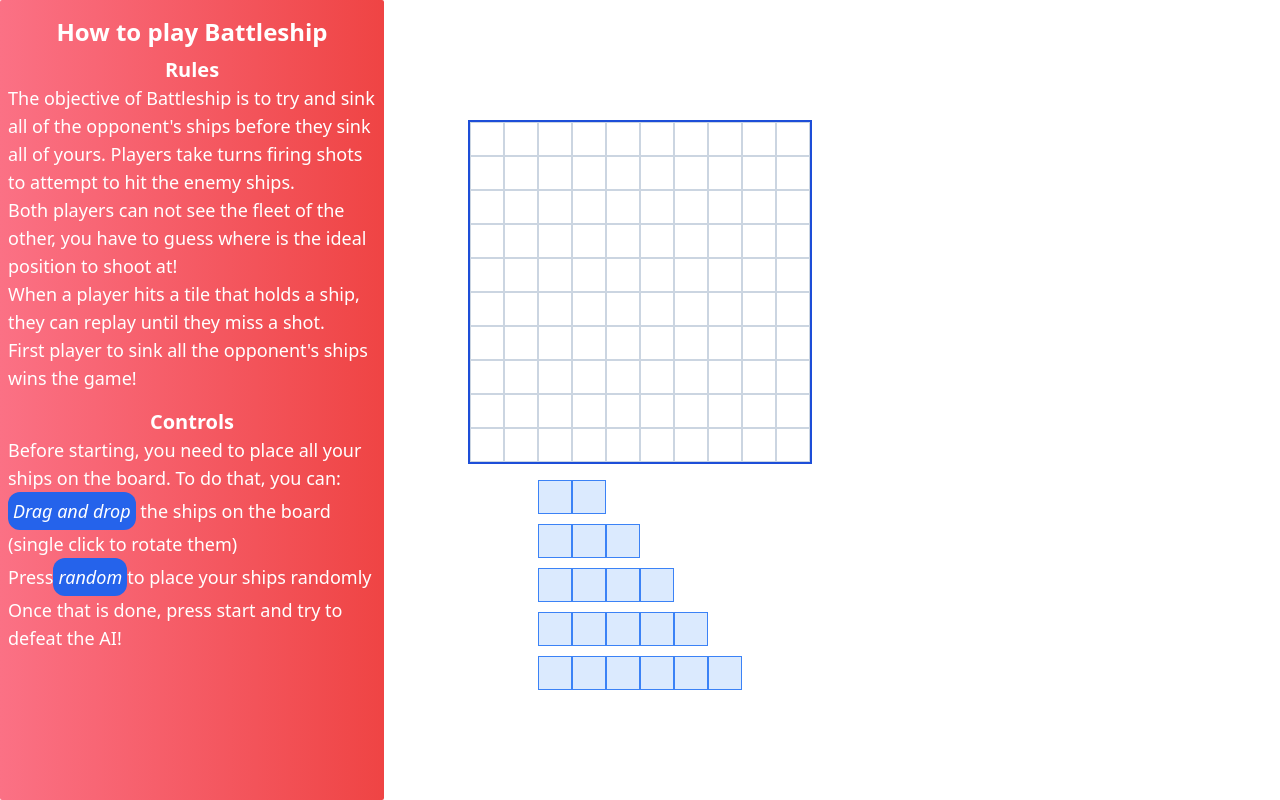
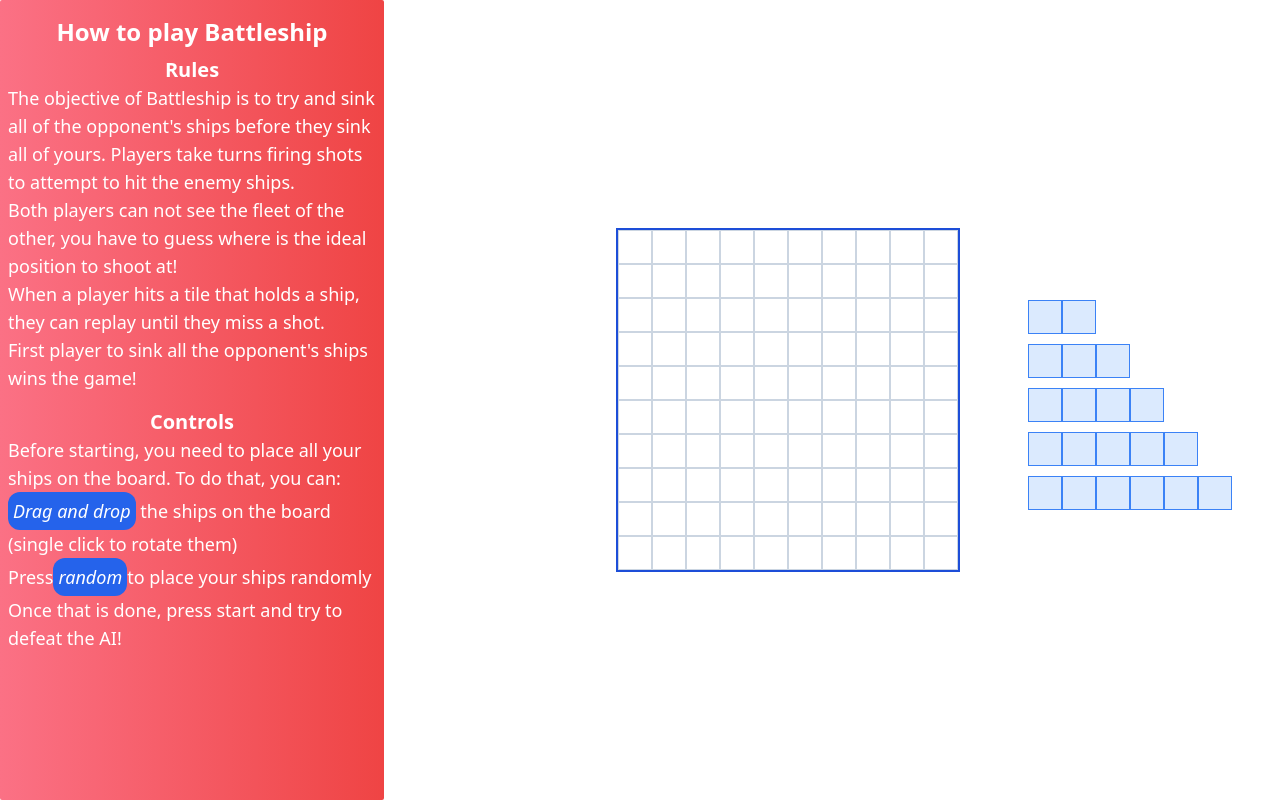
Before and after one commit to PrassesKhadka/Project-BattleShip, a Next.js app in the folder battleship/: page / in a window 1280 px wide. Built offline with nearby package versions, Linux system fonts and the light colour scheme.

Commit message:
Design: updated

```diff
--- a/battleship/app/components/Main.tsx
+++ b/battleship/app/components/Main.tsx
@@ -28,7 +28,7 @@ const Main = () => {
 	return (
 		<div className="relative bg-white w-screen min-h-screen flex justify-center items-center">
 			{!start ? (
-				<div className="absolute left-0 w-[30%] h-full overflow-y-scroll rounded-sm bg-gradient-to-r from-rose-400 to-red-500">
+				<div className="fixed bg-red-300 left-0 w-[30%] min-h-screen overflow-y-scroll rounded-sm bg-gradient-to-r from-rose-400 to-red-500">
 					<Sidebar />
 				</div>
 			) : null}
--- a/battleship/app/components/main_component/Start.tsx
+++ b/battleship/app/components/main_component/Start.tsx
@@ -52,9 +52,9 @@ const Start = ({ player, board, setStart }: Props) => {
 	}
 
 	return (
-		<div className="flex flex-wrap flex-col items-center">
+		<div className="flex flex-wrap justify-end min-h-screen w-screen items-center">
 			{/* player's board to drag and drop to place the ship */}
-			<div className="grid grid-cols-10 border-2 border-blue-700 mb-4">
+			<div className=" grid grid-cols-10 border-2 border-blue-700 m-5 ">
 				{board.map((value, i) =>
 					value.map((data, j) =>
 						data != 0 ? (
@@ -73,7 +73,7 @@ const Start = ({ player, board, setStart }: Props) => {
 			</div>
 
 			{/* Ships */}
-			<div className=" h-[200px]">
+			<div className=" h-[200px] m-12">
 				{ships.getShips().length > 0 ? (
 					ships.getShips().map((aship: IreturnShip[]) => (
 						<div
```
